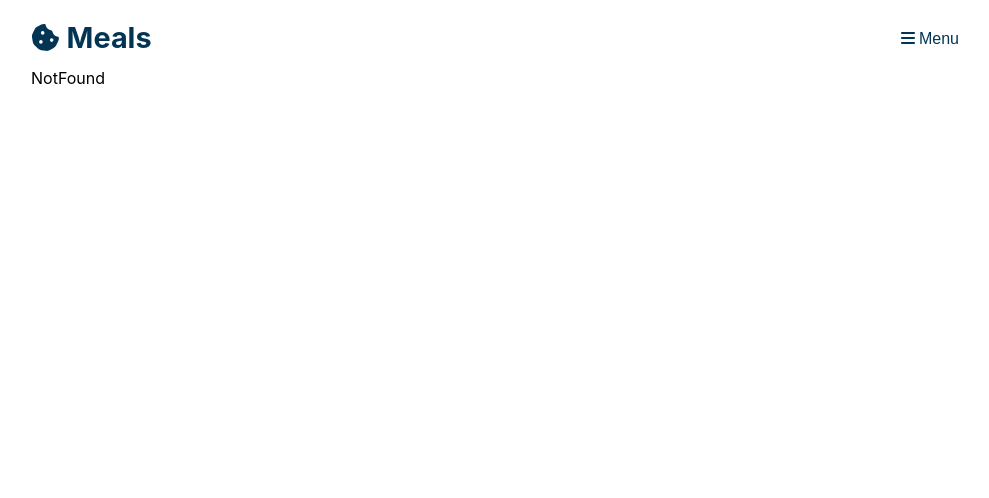
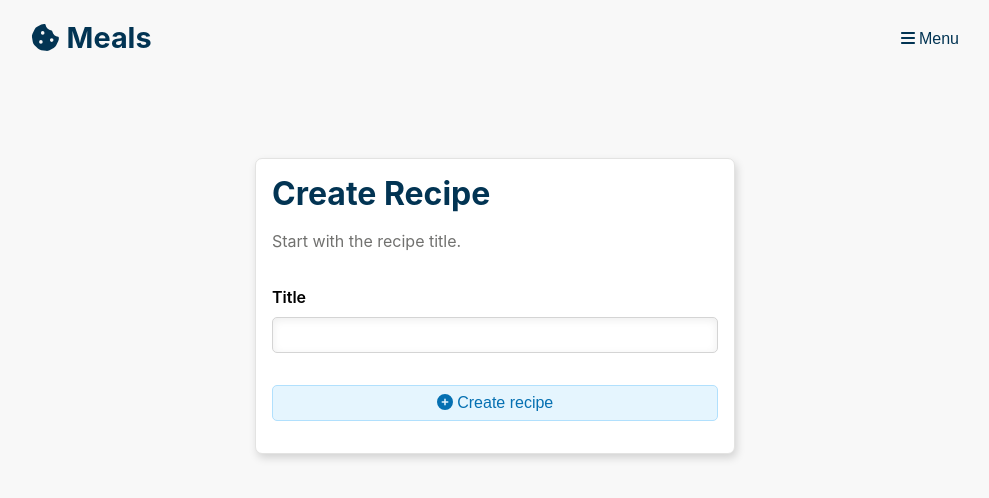
Before and after one commit to ptrhvns/meals-django-cra-untyped, a React (Create React App) app in the folder client/: page /recipe-create in a window 1280 px wide. Shown: the top 498 px of the page, without its empty margins (145-1134 px from the left). Built offline with nearby package versions, Linux system fonts and the light colour scheme; sample sign-in values are in the browser's storage.

Commit message:
Rename CreateRecipe to RecipeCreate

```diff
--- a/client/src/App.js
+++ b/client/src/App.js
@@ -1,10 +1,10 @@
-import CreateRecipe from "./routes/CreateRecipe";
 import Dashboard from "./routes/Dashboard";
 import Home from "./routes/Home";
 import Login from "./routes/Login";
 import NotFound from "./routes/NotFound";
 import PrivacyPolicy from "./routes/PrivacyPolicy";
 import Recipe from "./routes/Recipe";
+import RecipeCreate from "./routes/RecipeCreate";
 import RequireAuthn from "./components/RequireAuthn";
 import RequireGuest from "./components/RequireGuest";
 import Settings from "./routes/Settings";
@@ -33,14 +33,6 @@ function App() {
           }
         />
         <Route
-          path="/create-recipe"
-          element={
-            <RequireAuthn>
-              <CreateRecipe />
-            </RequireAuthn>
-          }
-        />
-        <Route
           path="/dashboard"
           element={
             <RequireAuthn>
@@ -62,6 +54,14 @@ function App() {
           element={
             <RequireAuthn>
               <Recipe />
+            </RequireAuthn>
+          }
+        />
+        <Route
+          path="/recipe-create"
+          element={
+            <RequireAuthn>
+              <RecipeCreate />
             </RequireAuthn>
           }
         />
--- a/client/src/App.scss
+++ b/client/src/App.scss
@@ -18,11 +18,11 @@
 @use "styles/components/RecipeTitleForm";
 @use "styles/components/SignupForm";
 
-@use "styles/routes/CreateRecipe";
 @use "styles/routes/Dashboard";
 @use "styles/routes/Home";
 @use "styles/routes/Login";
 @use "styles/routes/Recipe";
+@use "styles/routes/RecipeCreate";
 @use "styles/routes/Settings";
 @use "styles/routes/Signup";
 @use "styles/routes/SignupConfirmation";
--- a/client/src/routes/Dashboard.js
+++ b/client/src/routes/Dashboard.js
@@ -17,7 +17,7 @@ function Dashboard() {
 
       <Container variant="viewport">
         <Container variant="content">
-          <Link to="/create-recipe">
+          <Link to="/recipe-create">
             <FontAwesomeIcon icon={faCirclePlus} /> Create a recipe
           </Link>
         </Container>
--- a/client/src/routes/CreateRecipe.js
+++ b/client/src/routes/RecipeCreate.js
@@ -4,21 +4,21 @@ import RecipeCreateForm from "../components/RecipeCreateForm";
 import { buildTitle } from "../lib/utils";
 import { Helmet } from "react-helmet-async";
 
-function CreateRecipe() {
+function RecipeCreate() {
   return (
-    <div className="create-recipe">
+    <div className="recipe-create">
       <Helmet>
         <title>{buildTitle("Create Recipe")}</title>
       </Helmet>
 
       <Navbar />
 
-      <Container className="create-recipe-viewport" variant="viewport">
-        <Container className="create-recipe-content" variant="content">
-          <div className="create-recipe-card">
+      <Container className="recipe-create-viewport" variant="viewport">
+        <Container className="recipe-create-content" variant="content">
+          <div className="recipe-create-card">
             <h1>Create Recipe</h1>
 
-            <p className="create-recipe-instructions">
+            <p className="recipe-create-instructions">
               Start with the recipe title.
             </p>
 
@@ -30,4 +30,4 @@ function CreateRecipe() {
   );
 }
 
-export default CreateRecipe;
+export default RecipeCreate;
--- a/client/src/styles/routes/CreateRecipe.scss
+++ b/client/src/styles/routes/RecipeCreate.scss
@@ -4,22 +4,22 @@
 @use "sass:map";
 @use "sass:math";
 
-.create-recipe {
-  $create-recipe-height: calc(100vh - widgets.$navbar-height);
+.recipe-create {
+  $recipe-create-height: calc(100vh - widgets.$navbar-height);
 
   background-color: map.get(colors.$colors, "gray-l95");
 
-  .create-recipe-viewport {
-    height: $create-recipe-height;
+  .recipe-create-viewport {
+    height: $recipe-create-height;
   }
 
-  .create-recipe-content {
+  .recipe-create-content {
     display: grid;
     justify-content: center;
-    padding-top: calc($create-recipe-height / 8);
+    padding-top: calc($recipe-create-height / 8);
   }
 
-  .create-recipe-card {
+  .recipe-create-card {
     background-color: map.get(colors.$colors, "white");
     border-radius: decorations.$border-radius-lg;
     border: 1px solid map.get(colors.$colors, "gray-l80");
@@ -29,7 +29,7 @@
     width: clamp(1rem, 90vw, 30rem);
   }
 
-  .create-recipe-instructions {
+  .recipe-create-instructions {
     color: map.get(colors.$colors, "gray");
   }
 }
```
Also changed, not shown: 1 other file (tests, documents, lock files or other folders).
